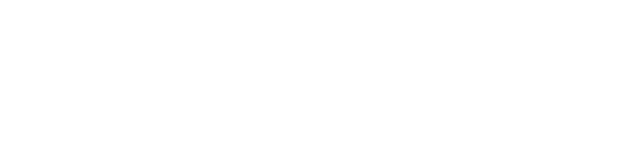
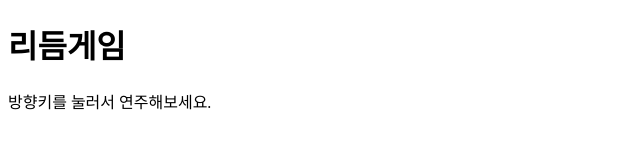
Before and after one commit to gringrape/rythm-game, a plain HTML site: page index.html in a window 1280 px wide. Shown: the whole page, without its empty margins (0-640 px from the left). Drawn offline with Linux system fonts and the light colour scheme.

Commit message:
deploy: 86c871c0ae8afef50121482c50e7604228115e77

```diff
--- a/index.html
+++ b/index.html
@@ -1 +1 @@
-<!DOCTYPE html><html lang="en"><head><meta charset="utf-8"><meta http-equiv="X-UA-Compatible" content="IE=edge"><meta name="viewport" content="width=device-width, initial-scale=1.0"><title>Document</title></head><body> <div id="root"> </div> <script type="module" src="https://gringrape.github.io/rythm-game/index.111da93b.js"></script> </body></html>
+<!DOCTYPE html><html lang="en"><head><meta charset="utf-8"><meta http-equiv="X-UA-Compatible" content="IE=edge"><meta name="viewport" content="width=device-width, initial-scale=1.0"><title>Document</title></head><body> <h1> 리듬게임 </h1> <p> 방향키를 눌러서 연주해보세요. </p> <div id="root"> </div> <script type="module" src="https://gringrape.github.io/rythm-game/index.111da93b.js"></script> </body></html>
```
